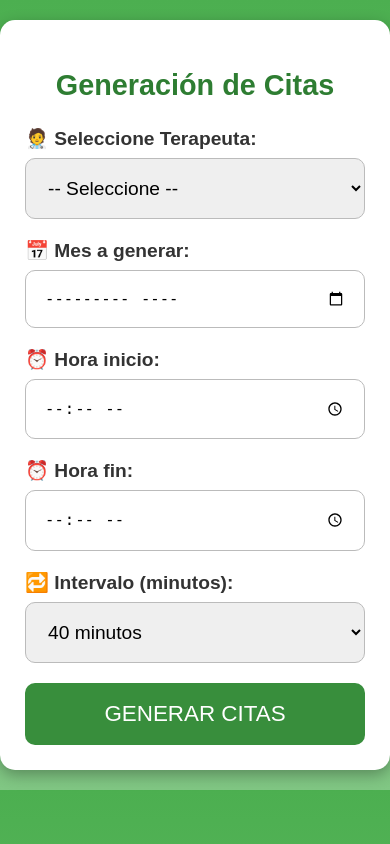
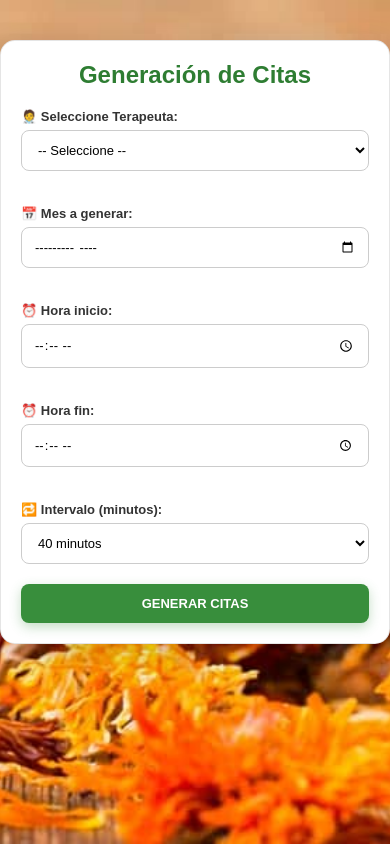
Before and after one commit to oclealc-ai/sanacionalternativa, a Flask app: page /admin/generar_citas in a window 390 px wide. Run offline with Flask 3, Linux system fonts and the light colour scheme; data that the repository does not hold is empty.

Commit message:
Cambio de Estilos

```diff
--- a/routes/citas_admin.py
+++ b/routes/citas_admin.py
@@ -127,7 +127,8 @@ def generar_citas():
 # ------------------------------------------------------------
 @citas_admin_bp.route("/admin/ver_citas")
 def ver_citas():
-    return render_template("ver_citas.html")
+    terapeuta_nombre = session.get("Usuario", None)
+    return render_template("ver_citas.html", terapeuta_nombre=terapeuta_nombre)
 
 
 # ------------------------------------------------------------
--- /dev/null
+++ b/static/css/citas.css
@@ -0,0 +1,262 @@
+/* ================================================
+   CITAS CSS — ESTILOS PARA GENERACIÓN DE CITAS
+================================================ */
+
+/* ----------- ESTILO GLOBAL ----------- */
+* {
+    margin: 0;
+    padding: 0;
+    box-sizing: border-box;
+}
+
+.citas-body {
+    font-family: "Poppins", "Segoe UI", sans-serif;
+    background: linear-gradient(to bottom, #4CAF50, #81C784);
+    min-height: 100vh;
+    display: flex;
+    justify-content: center;
+    align-items: center;
+    padding: 20px;
+}
+
+/* =========== CONTENEDOR PRINCIPAL =========== */
+.citas-container {
+    background: white;
+    max-width: 500px;
+    width: 100%;
+    padding: 30px;
+    border-radius: 15px;
+    box-shadow: 0 8px 32px rgba(0, 0, 0, 0.15);
+    border: 1px solid rgba(0, 0, 0, 0.1);
+}
+
+.citas-h2 {
+    text-align: center;
+    margin: 0 0 25px 0;
+    font-size: 28px;
+    color: #2e7d32;
+    font-weight: 700;
+}
+
+/* =========== ETIQUETAS =========== */
+.citas-label {
+    font-size: 14px;
+    font-weight: 600;
+    display: block;
+    margin: 20px 0 8px 0;
+    color: #333;
+}
+
+/* =========== CAMPOS DE ENTRADA =========== */
+.citas-input,
+.citas-select {
+    width: 100%;
+    padding: 12px 15px;
+    font-size: 14px;
+    margin-bottom: 20px;
+    border-radius: 8px;
+    border: 1px solid #ccc;
+    box-sizing: border-box;
+    background: rgba(255, 255, 255, 0.95);
+    font-family: inherit;
+    transition: all 0.3s ease;
+}
+
+.citas-input:focus,
+.citas-select:focus {
+    border-color: #2e7d32;
+    box-shadow: 0 0 8px rgba(46, 125, 50, 0.3);
+    outline: none;
+    background: white;
+}
+
+/* =========== BOTONES =========== */
+.citas-button {
+    width: 100%;
+    padding: 14px 20px;
+    font-size: 16px;
+    font-weight: 600;
+    background: #388e3c;
+    color: white;
+    border: none;
+    border-radius: 8px;
+    cursor: pointer;
+    transition: all 0.3s ease;
+    box-shadow: 0 4px 12px rgba(56, 142, 60, 0.3);
+}
+
+.citas-button:hover {
+    background: #2e7d32;
+    box-shadow: 0 6px 18px rgba(46, 125, 50, 0.4);
+    transform: translateY(-2px);
+}
+
+.citas-button:active {
+    transform: translateY(0);
+}
+
+/* =========== MENSAJES Y ALERTAS =========== */
+.citas-mensaje {
+    text-align: center;
+    font-size: 15px;
+    font-weight: 500;
+    padding: 15px;
+    border-radius: 8px;
+    margin-bottom: 25px;
+    border-left: 4px solid;
+}
+
+.citas-success {
+    background: #c8e6c9;
+    color: #1b5e20;
+    border-left-color: #4CAF50;
+    border: 1px solid #a5d6a7;
+}
+
+.citas-error {
+    background: #ffcdd2;
+    color: #b71c1c;
+    border-left-color: #f44336;
+    border: 1px solid #ef9a9a;
+}
+
+/* =========== CALENDARIO =========== */
+.citas-calendar-container {
+    width: 90%;
+    max-width: 900px;
+    margin: 0 auto;
+    padding: 30px;
+    background: white;
+    border-radius: 15px;
+    box-shadow: 0 8px 32px rgba(0, 0, 0, 0.15);
+}
+
+.citas-terapeuta-info {
+    background: rgba(76, 175, 80, 0.1);
+    border-left: 4px solid #4CAF50;
+    padding: 15px;
+    border-radius: 8px;
+    margin-bottom: 25px;
+}
+
+.citas-terapeuta-label {
+    color: #2e7d32;
+    font-size: 16px;
+    font-weight: 500;
+    margin: 0;
+}
+
+.citas-terapeuta-label strong {
+    color: #1b5e20;
+    font-weight: 700;
+}
+
+.citas-calendar {
+    width: 100%;
+    background: white;
+    padding: 15px;
+    border-radius: 10px;
+    box-sizing: border-box;
+}
+
+/* =========== RESPONSIVO =========== */
+@media (max-width: 600px) {
+    .citas-container {
+        padding: 20px;
+    }
+
+    .citas-h2 {
+        font-size: 24px;
+        margin-bottom: 20px;
+    }
+
+    .citas-label {
+        font-size: 13px;
+        margin: 15px 0 6px 0;
+    }
+
+    .citas-input,
+    .citas-select,
+    .citas-button {
+        padding: 11px 12px;
+        font-size: 13px;
+    }
+
+    .citas-button {
+        padding: 12px 15px;
+    }
+
+    .citas-mensaje {
+        font-size: 13px;
+        padding: 12px;
+        margin-bottom: 20px;
+    }
+
+    .citas-calendar-container {
+        padding: 20px;
+    }
+
+    .citas-terapeuta-info {
+        margin-bottom: 20px;
+        padding: 12px;
+    }
+
+    .citas-terapeuta-label {
+        font-size: 14px;
+    }
+}
+
+@media (max-width: 380px) {
+    .citas-body {
+        padding: 10px;
+    }
+
+    .citas-container {
+        padding: 15px;
+    }
+
+    .citas-h2 {
+        font-size: 20px;
+        margin-bottom: 15px;
+    }
+
+    .citas-label {
+        font-size: 12px;
+        margin: 12px 0 5px 0;
+    }
+
+    .citas-input,
+    .citas-select {
+        padding: 10px;
+        font-size: 12px;
+        margin-bottom: 15px;
+    }
+
+    .citas-button {
+        padding: 10px;
+        font-size: 13px;
+    }
+
+    .citas-mensaje {
+        font-size: 12px;
+        padding: 10px;
+    }
+
+    .citas-calendar-container {
+        padding: 15px;
+        width: 95%;
+    }
+
+    .citas-h2 {
+        font-size: 18px;
+    }
+
+    .citas-terapeuta-info {
+        margin-bottom: 15px;
+        padding: 10px;
+    }
+
+    .citas-terapeuta-label {
+        font-size: 12px;
+    }
+}
--- a/templates/generar_citas.html
+++ b/templates/generar_citas.html
@@ -4,124 +4,49 @@
     <meta charset="UTF-8">
     <meta name="viewport" content="width=device-width, initial-scale=1.0">
     <title>Generar Citas</title>
-
-    <style>
-        body {
-            font-family: Arial, sans-serif;
-            background: linear-gradient(to bottom, #4CAF50, #81C784);
-            margin: 0;
-            padding: 0;
-        }
-
-        .container {
-            background: white;
-            max-width: 500px;
-            margin: 20px auto;
-            padding: 25px;
-            border-radius: 15px;
-            box-shadow: 0 5px 15px rgba(0,0,0,0.3);
-        }
-
-        h2 {
-            text-align: center;
-            margin-bottom: 25px;
-            font-size: 1.8em;
-            color: #2e7d32;
-        }
-
-        label {
-            font-size: 1.2em;
-            font-weight: bold;
-            display: block;
-            margin-bottom: 8px;
-            color: #333;
-        }
-
-        input, select {
-            width: 100%;
-            padding: 18px;
-            font-size: 1.2em;
-            margin-bottom: 20px;
-            border-radius: 10px;
-            border: 1px solid #bbb;
-            box-sizing: border-box;
-        }
-
-        button {
-            width: 100%;
-            padding: 18px;
-            font-size: 1.4em;
-            background: #388e3c;
-            color: white;
-            border: none;
-            border-radius: 10px;
-            cursor: pointer;
-            transition: 0.2s;
-        }
-
-        button:hover {
-            background: #2e7d32;
-        }
-
-        .mensaje {
-            text-align: center;
-            font-size: 1.2em;
-            padding: 15px;
-            border-radius: 10px;
-            margin-bottom: 20px;
-        }
-
-        .exito {
-            background: #c8e6c9;
-            color: #1b5e20;
-        }
-
-        .error {
-            background: #ffcdd2;
-            color: #b71c1c;
-        }
-    </style>
+    <link rel="stylesheet" href="/static/css/global.css">
+    <link rel="stylesheet" href="/static/css/citas.css">
 </head>
 
-<body>
+<body class="body">
 
-    <div class="container">
-        <h2>Generación de Citas</h2>
+    <div class="citas-container">
+        <h2 class="citas-h2">Generación de Citas</h2>
 
         {% if mensaje %}
-        <div class="mensaje {{ tipo }}">
+        <div class="citas-mensaje citas-{{ tipo }}">
             {{ mensaje }}
         </div>
         {% endif %}
 
         <form method="POST">
 
-            <label for="terapeuta">🧑‍⚕️ Seleccione Terapeuta:</label>
-            <select id="terapeuta" name="terapeuta" required>
+            <label for="terapeuta" class="citas-label">🧑‍⚕️ Seleccione Terapeuta:</label>
+            <select id="terapeuta" name="terapeuta" required class="citas-select">
                 <option value="">-- Seleccione --</option>
                 {% for t in terapeutas %}
                     <option value="{{ t.Usuario }}">{{ t.NombreUsuario }}</option>
                 {% endfor %}
             </select>
 
-            <label for="mes">📅 Mes a generar:</label>
-            <input type="month" id="mes" name="mes" required>
+            <label for="mes" class="citas-label">📅 Mes a generar:</label>
+            <input type="month" id="mes" name="mes" required class="citas-input">
 
-            <label for="hora_inicio">⏰ Hora inicio:</label>
-            <input type="time" id="hora_inicio" name="hora_inicio" required>
+            <label for="hora_inicio" class="citas-label">⏰ Hora inicio:</label>
+            <input type="time" id="hora_inicio" name="hora_inicio" required class="citas-input">
 
-            <label for="hora_fin">⏰ Hora fin:</label>
-            <input type="time" id="hora_fin" name="hora_fin" required>
+            <label for="hora_fin" class="citas-label">⏰ Hora fin:</label>
+            <input type="time" id="hora_fin" name="hora_fin" required class="citas-input">
 
-            <label for="intervalo">🔁 Intervalo (minutos):</label>
-            <select id="intervalo" name="intervalo">
+            <label for="intervalo" class="citas-label">🔁 Intervalo (minutos):</label>
+            <select id="intervalo" name="intervalo" class="citas-select">
                 <option value="20">20 minutos</option>
                 <option value="30">30 minutos</option>
                 <option value="40" selected>40 minutos</option>
                 <option value="60">60 minutos</option>
             </select>
 
-            <button type="submit">GENERAR CITAS</button>
+            <button type="submit" class="citas-button">GENERAR CITAS</button>
 
         </form>
     </div>
```
Also changed, not shown: templates/ver_citas.html (+13 -18 lines).
